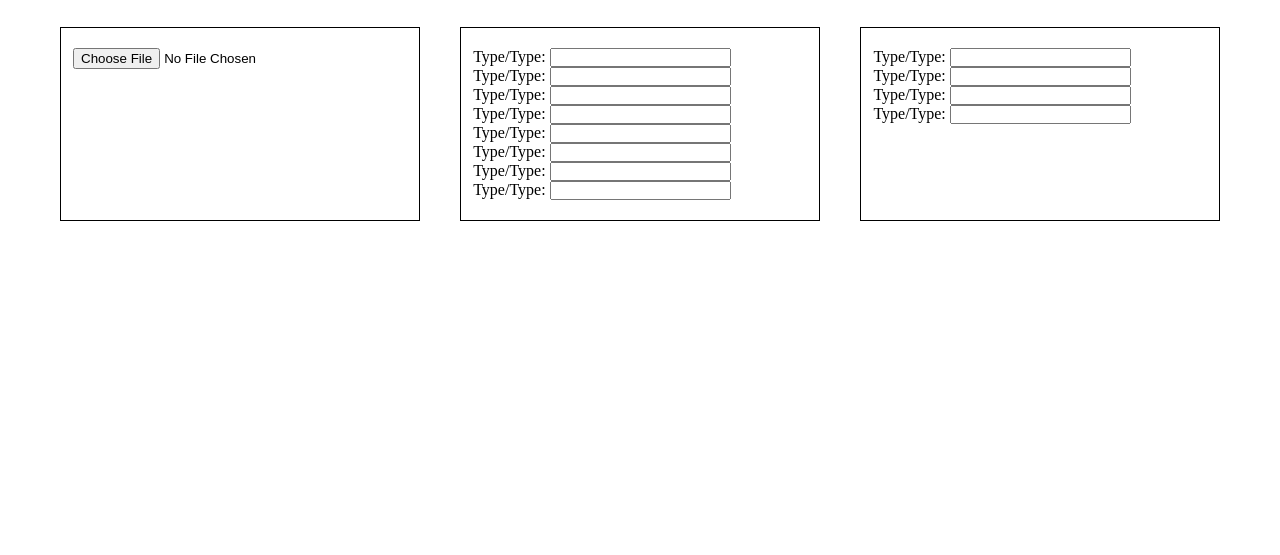
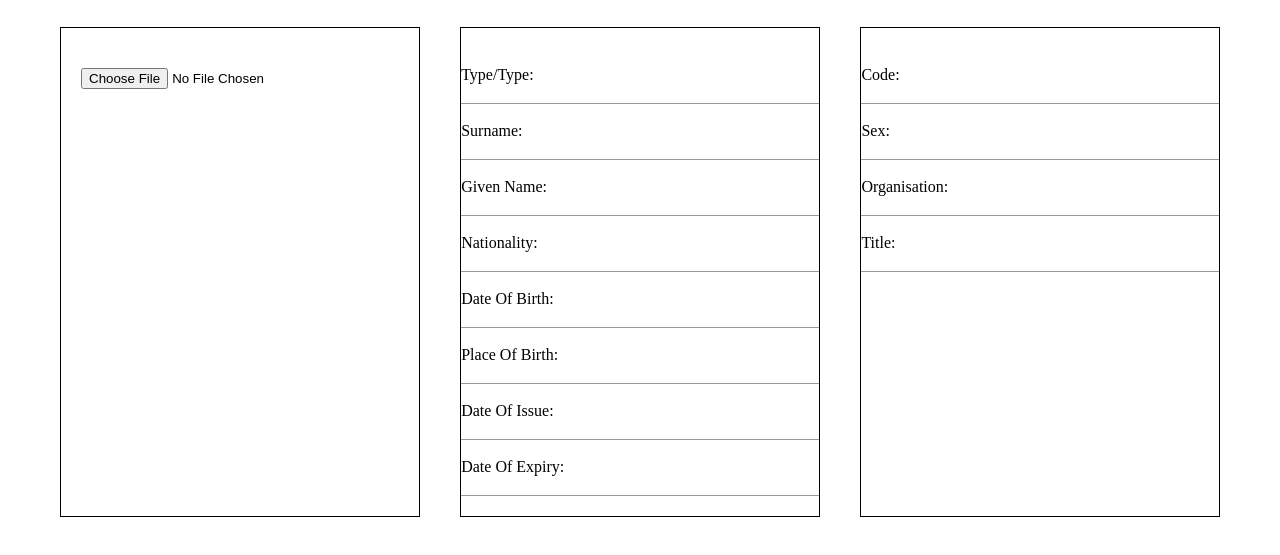
Before and after one commit to krmukesh1/Passport-form, a plain HTML site: page index.html in a window 1280 px wide. Shown: the part 161-716 px from the top of the page. Drawn offline with Linux system fonts and the light colour scheme.

Commit message:
added codes

```diff
--- a/index.html
+++ b/index.html
@@ -29,50 +29,50 @@
             <input type="text" />
           </div>
           <div class="form-control">
-            <label for="type">Type/type:</label>
+            <label for="type">Surname:</label>
             <input type="text" />
           </div>
           <div class="form-control">
-            <label for="type">Type/type:</label>
+            <label for="type">Given Name:</label>
             <input type="text" />
           </div>
           <div class="form-control">
-            <label for="type">Type/type:</label>
+            <label for="type">Nationality:</label>
             <input type="text" />
           </div>
           <div class="form-control">
-            <label for="type">Type/type:</label>
+            <label for="type">Date of Birth:</label>
             <input type="text" />
           </div>
           <div class="form-control">
-            <label for="type">Type/type:</label>
+            <label for="type">Place of birth:</label>
             <input type="text" />
           </div>
           <div class="form-control">
-            <label for="type">Type/type:</label>
+            <label for="type">date of issue:</label>
             <input type="text" />
           </div>
           <div class="form-control">
-            <label for="type">Type/type:</label>
+            <label for="type">date of expiry:</label>
             <input type="text" />
           </div>
         </div>
         <div class="col-md-5 column">
           <div class="form-control">
-            <label for="type">Type/type:</label>
+            <label for="type">code:</label>
             <input type="text" />
           </div>
           <div class="form-control">
-            <label for="type">Type/type:</label>
-            <input type="text" />
-          </div>
-          <div class="form-control">
-            <label for="type">Type/type:</label>
+            <label for="type">Sex:</label>
             <input type="text" />
           </div>
 
           <div class="form-control">
-            <label for="type">Type/type:</label>
+            <label for="type">organisation:</label>
+            <input type="text" />
+          </div>
+          <div class="form-control">
+            <label for="type">Title:</label>
             <input type="text" />
           </div>
         </div>
--- a/style.css
+++ b/style.css
@@ -33,8 +33,15 @@ nav {
   border: 1px solid #000;
 
   margin-bottom: 5%;
-  padding: 20px 12px;
+  padding: 20px 0px;
   box-sizing: border-box;
+}
+.form-control {
+  border-bottom: 1px solid #999;
+}
+input {
+  border: 0;
+  padding: 20px;
 }
 @media (max-width: 767px) {
   nav {
```
